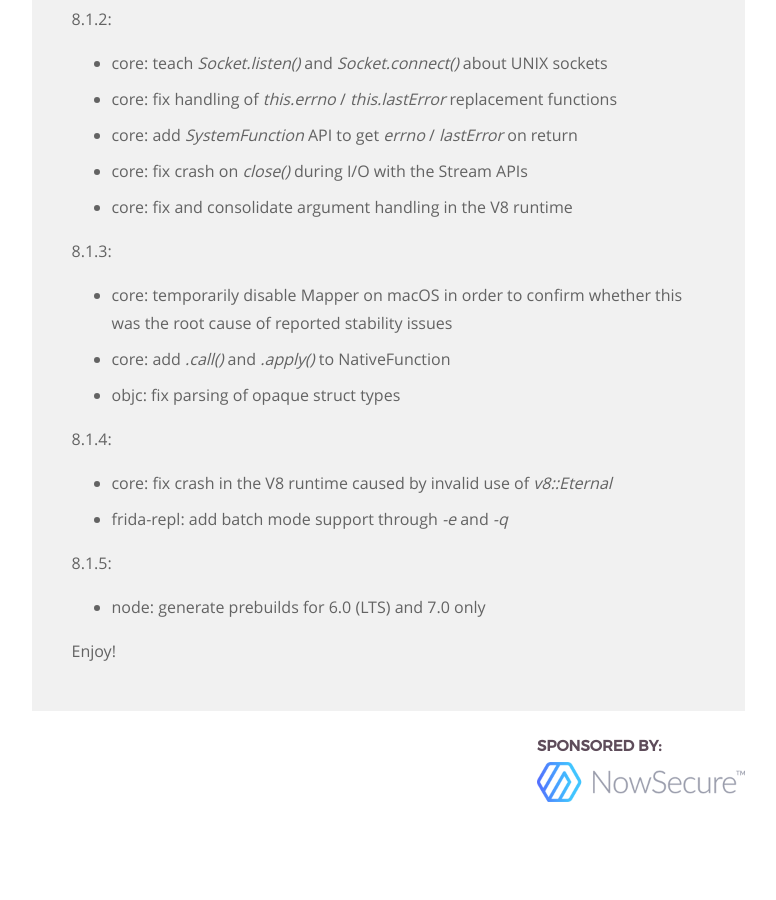
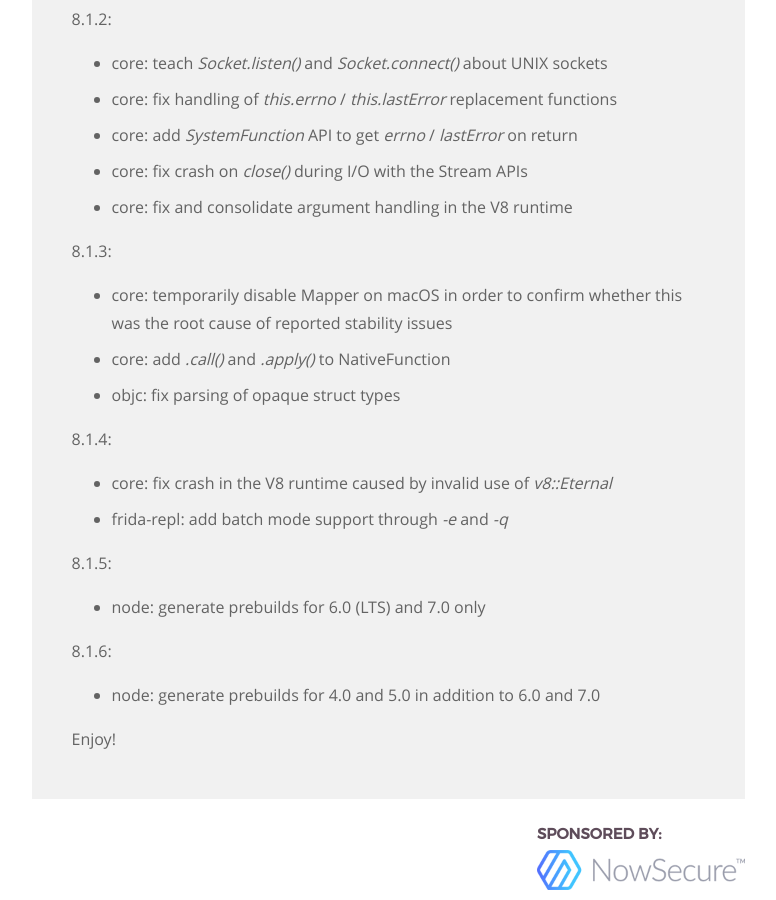
Before and after one commit to frida/frida-website, a Jekyll site: the page built from _posts/2016-10-25-frida-8-1-released.markdown, in a window 1280 px wide and 900 px high, scrolled down 5593 px. Shown: the whole window, without its empty margins (364-1140 px from the left). Built offline with Jekyll 4.4.1, drawn with Linux system fonts in a browser that asks for light colours; before the commit the page ends 6405 px from its top, so only the background shows below that.

Commit message:
Add release notes for 8.1.6

```diff
--- a/_posts/2016-10-25-frida-8-1-released.markdown
+++ b/_posts/2016-10-25-frida-8-1-released.markdown
@@ -244,6 +244,10 @@ Anyway, those are the highlights. Here's a full summary of the changes:
 
 - node: generate prebuilds for 6.0 (LTS) and 7.0 only
 
+8.1.6:
+
+- node: generate prebuilds for 4.0 and 5.0 in addition to 6.0 and 7.0
+
 Enjoy!
 
 
```
